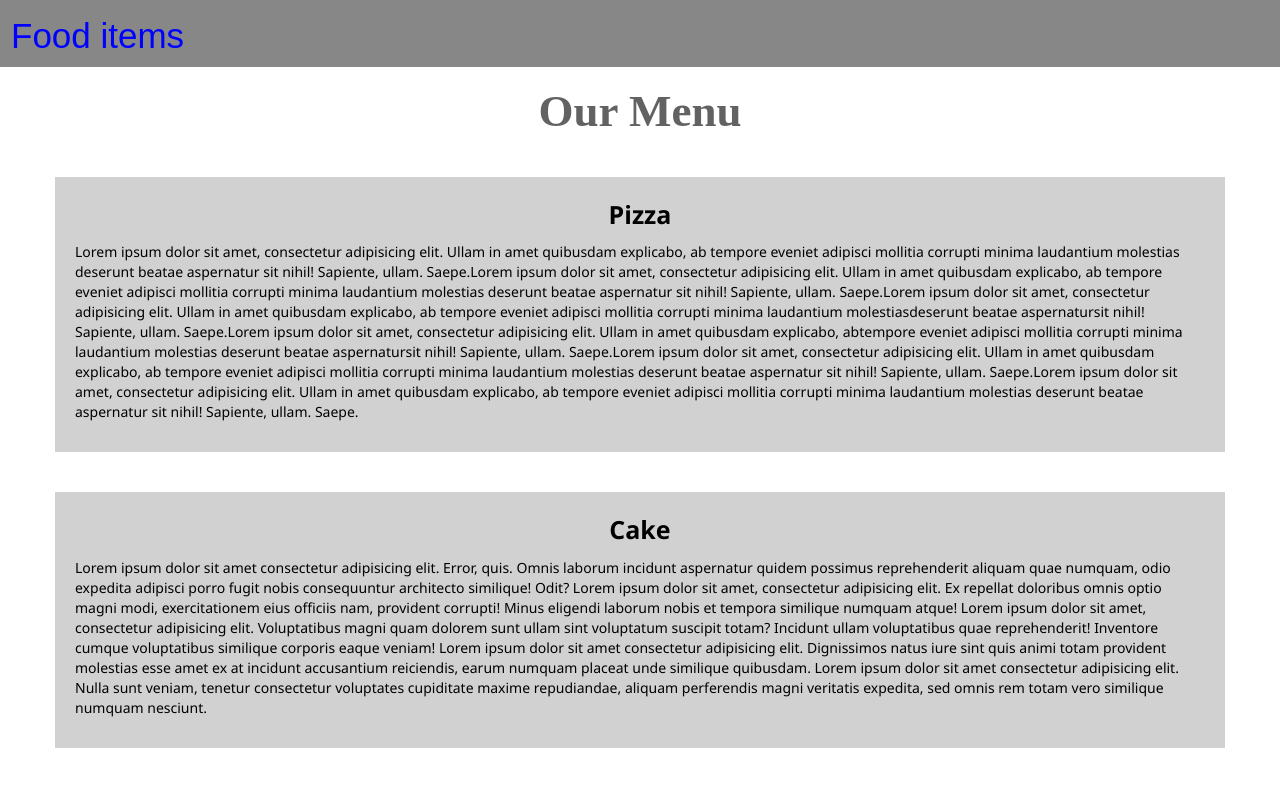
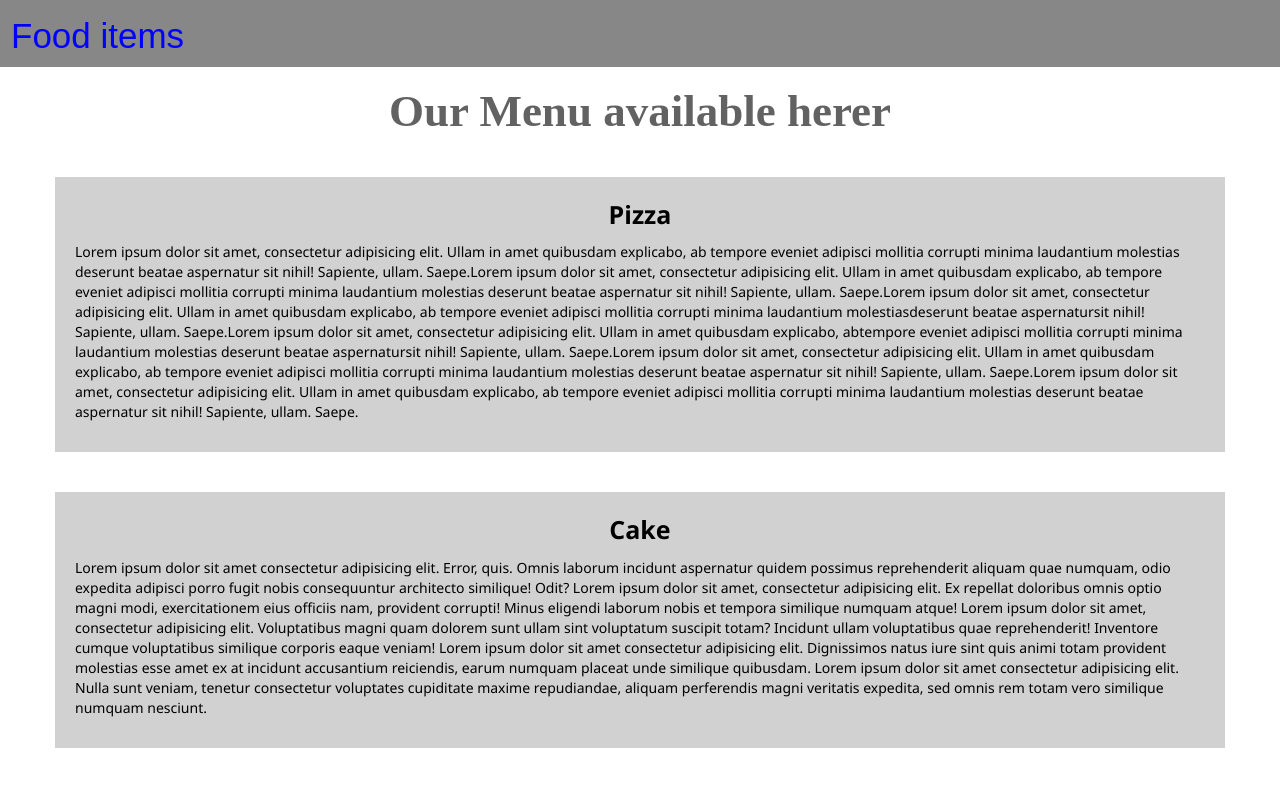
Before and after one commit to decodepriyanka/Hacktoberfest-1, a plain HTML site: page module3-solution/index.html in a window 1280 px wide. Shown: the top 786 px of the page. Drawn offline with Linux system fonts and the light colour scheme.

Commit message:
Update index.html

```diff
--- a/module3-solution/index.html
+++ b/module3-solution/index.html
@@ -39,7 +39,7 @@
         </div>
     </nav>
 
-    <h1 class="main-title">Our Menu</h1>
+    <h1 class="main-title">Our Menu available herer</h1>
 
     <div class="row">
         <div class="col-lg-12 col-md-12 col-sm-12">
```
